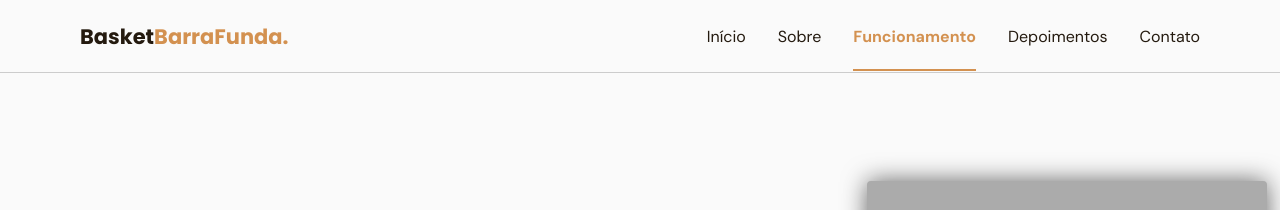
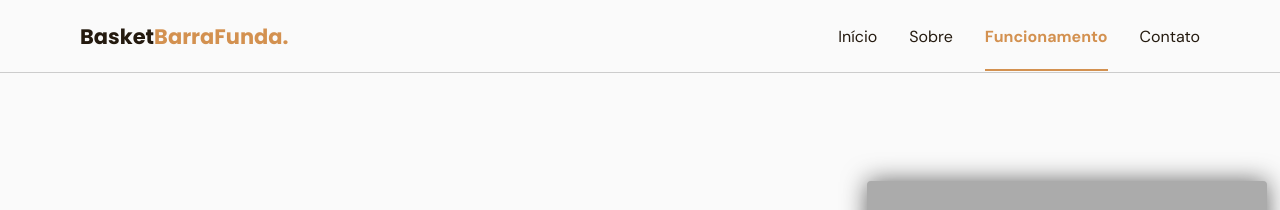
Before and after one commit to EduardoCamposSampaio/Basket-BF, a plain HTML site: page index.html in a window 1280 px wide. Shown: the top 210 px of the page. Drawn offline with nearby package versions, Linux system fonts and the light colour scheme; files whose address does not match are found by name.

Commit message:
Update index.html

```diff
--- a/index.html
+++ b/index.html
@@ -32,7 +32,6 @@
            <li><a class="title" href="#home">Início</a></li>
            <li><a class="title" href="#about">Sobre</a></li>
            <li><a class="title" href="#function">Funcionamento</a></li>
-           <li><a class="title" href="#testimonials">Depoimentos</a></li>
            <li><a class="title" href="#contact">Contato</a></li>
          </ul>
         </div>
```
